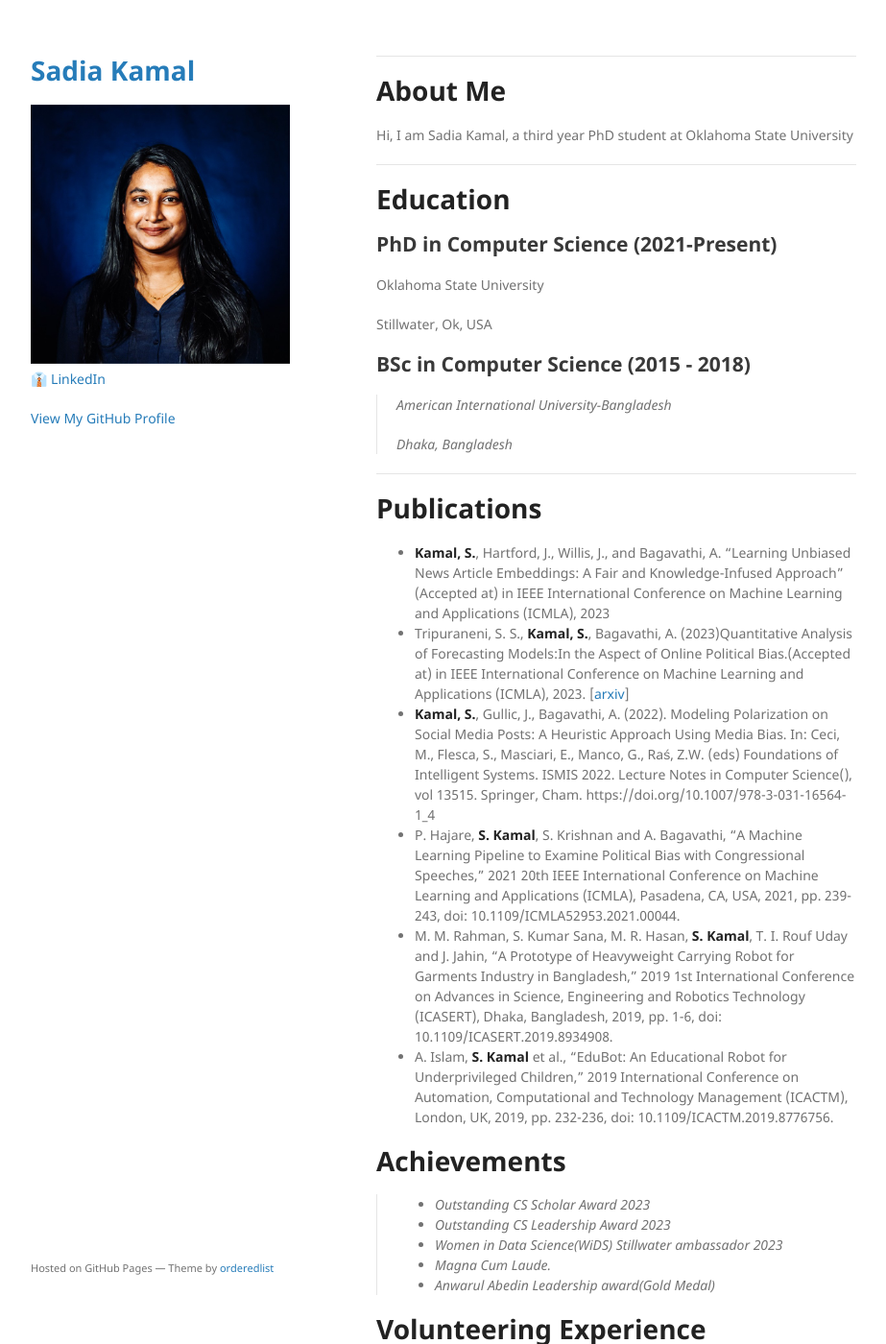
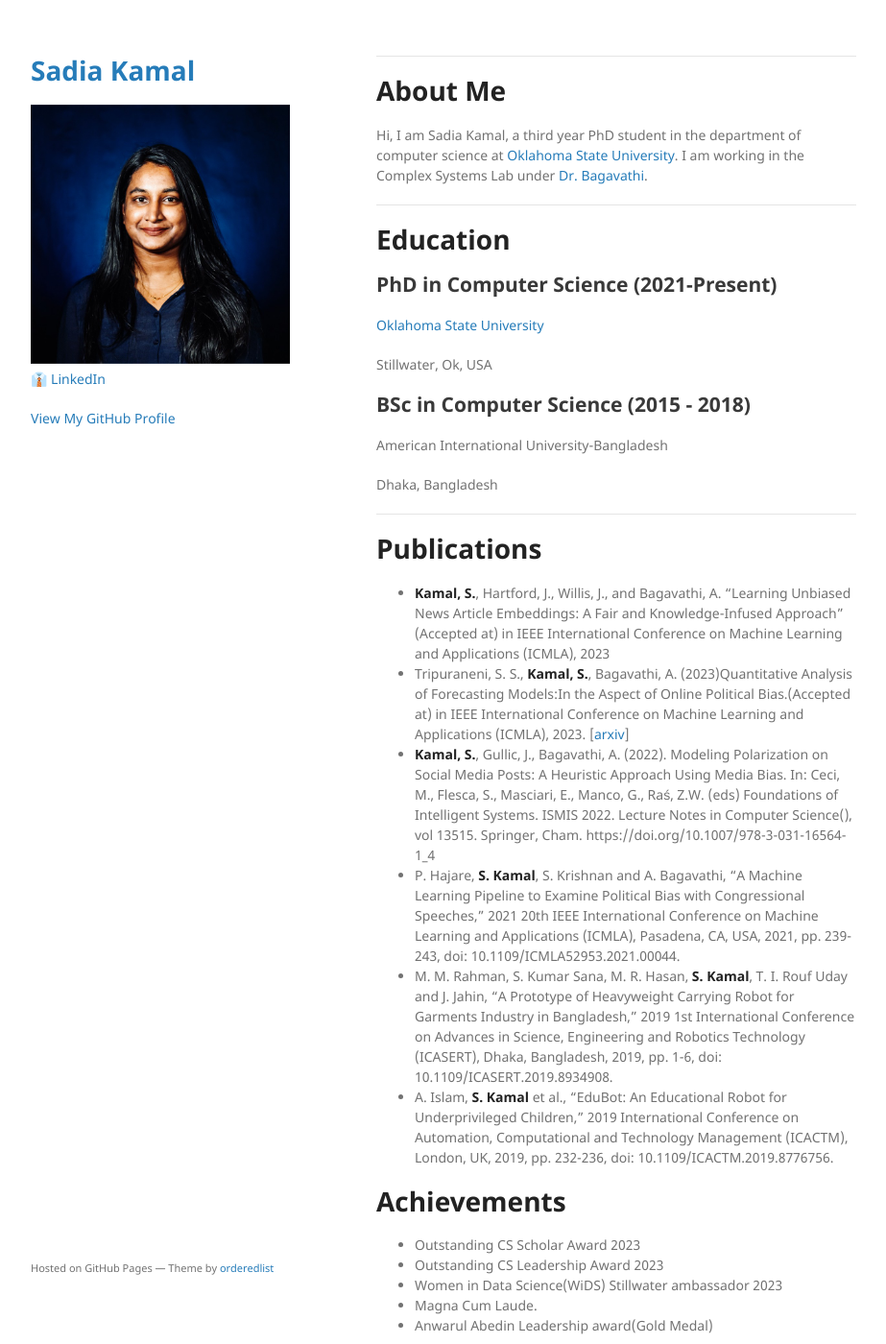
Before and after one commit to sadiakamal/sadiakamal.github.io, a Jekyll site: the page built from index.md, in a window 1280 px wide and 1400 px high. Shown: the whole window at 96% size, without its empty margins (178-1101 px from the left). Built offline with Jekyll 4.4.1, drawn with Linux system fonts in a browser that asks for light colours; some of the changed text lies outside the part shown.

Commit message:
Update index.md

```diff
--- a/index.md
+++ b/index.md
@@ -7,21 +7,21 @@ layout: default
 
 # About Me
 
-Hi, I am Sadia Kamal, a third year PhD student at Oklahoma State University
+Hi, I am Sadia Kamal, a third year PhD student in the department of computer science at [Oklahoma State University](https://go.okstate.edu). I am working in the Complex Systems Lab under [Dr. Bagavathi](https://arunkumar.okstate.edu).
 
 
 ---
 # Education
 ## PhD in Computer Science (2021-Present)
-Oklahoma State University
+[Oklahoma State University](https://go.okstate.edu)
 
 Stillwater, Ok, USA
 
 ## BSc in Computer Science (2015 - 2018)
 
-> American International University-Bangladesh
->
-> Dhaka, Bangladesh
+American International University-Bangladesh
+
+Dhaka, Bangladesh
 
 ---
 # Publications
@@ -36,11 +36,14 @@ Stillwater, Ok, USA
 
 # Achievements
 
->* Outstanding CS Scholar Award 2023
->* Outstanding CS Leadership Award 2023
->* Women in Data Science(WiDS) Stillwater ambassador 2023
->* Magna Cum Laude.
->* Anwarul Abedin Leadership award(Gold Medal)
+* Outstanding CS Scholar Award 2023
+* Outstanding CS Leadership Award 2023
+* Women in Data Science(WiDS) Stillwater ambassador 2023
+* Magna Cum Laude.
+* Anwarul Abedin Leadership award(Gold Medal)
+
+# Projects
+University Rover Challenge 2018 as part of AIUB Robotic Crew(ARC)
 
 # Volunteering Experience
 * Treasurer elect at BSA Stillwater 2021.
```
